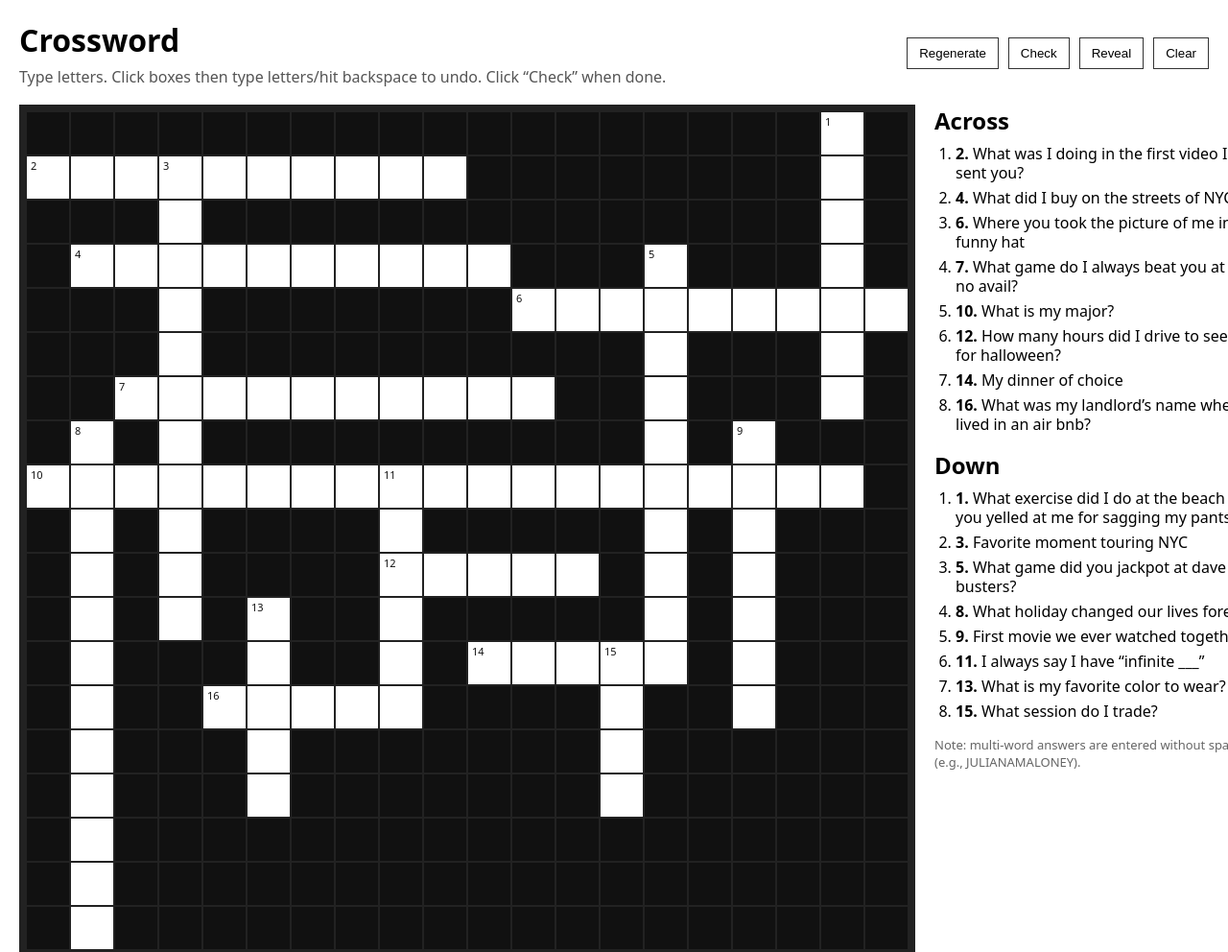
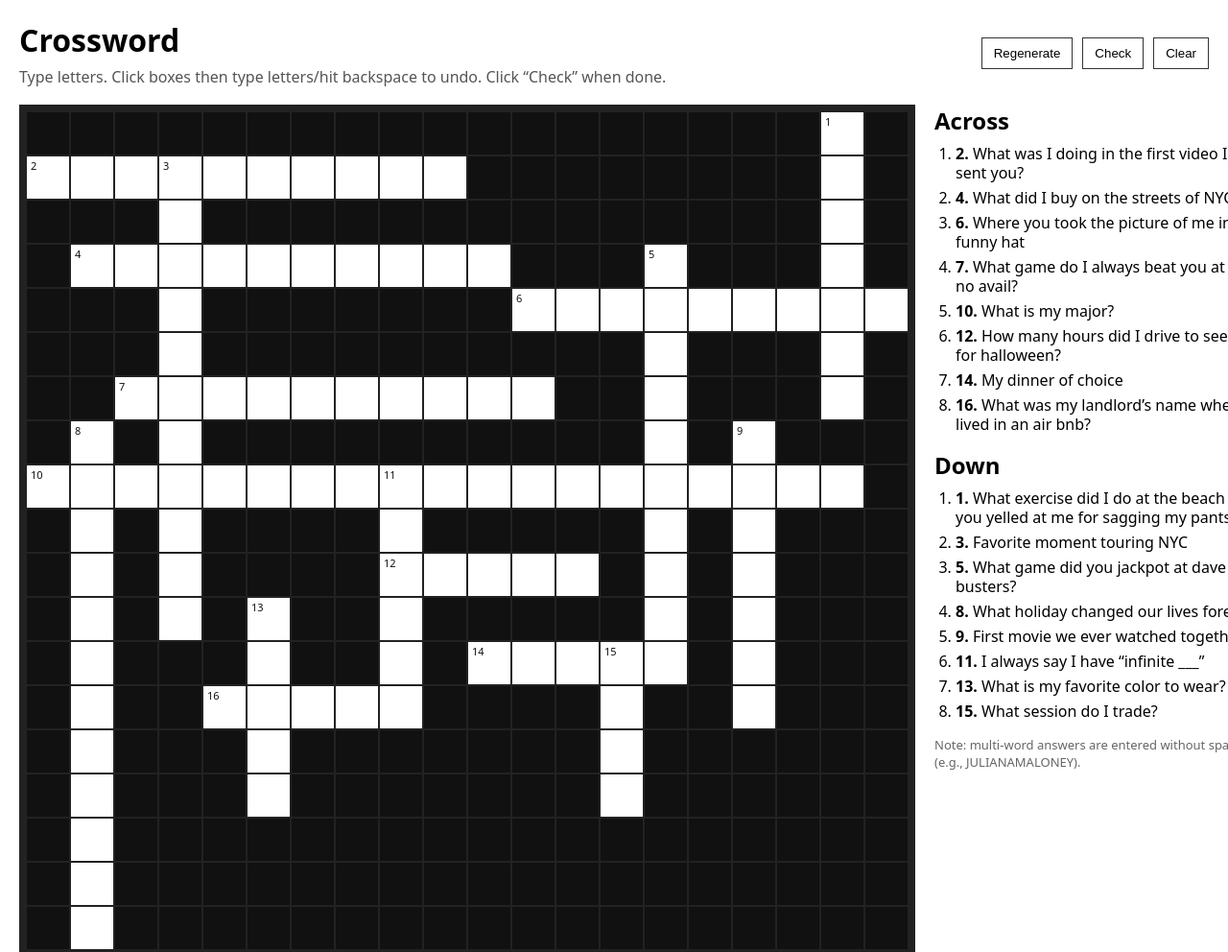
Before and after one commit to tb-99/crossword, a plain HTML site: page index.html in a window 1280 px wide. Shown: the top 992 px of the page at 96% size. Drawn offline with Linux system fonts and the light colour scheme.

Commit message:
Hide reveal button

```diff
--- a/index.html
+++ b/index.html
@@ -15,7 +15,7 @@
     <div class="actions">
       <button id="regen">Regenerate</button>
       <button id="check">Check</button>
-      <button id="reveal">Reveal</button>
+      <!-- <button id="reveal">Reveal</button> -->
       <button id="clear">Clear</button>
     </div>
   </header>
--- a/script.js
+++ b/script.js
@@ -404,7 +404,7 @@ function regen() {
 
 document.getElementById("regen").addEventListener("click", regen);
 document.getElementById("check").addEventListener("click", () => checkAnswers(false));
-document.getElementById("reveal").addEventListener("click", () => checkAnswers(true));
+//document.getElementById("reveal").addEventListener("click", () => checkAnswers(true));
 document.getElementById("clear").addEventListener("click", clearGrid);
 
 regen();
```
